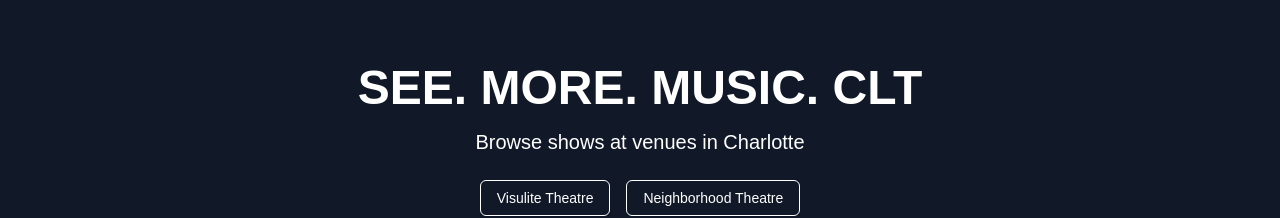
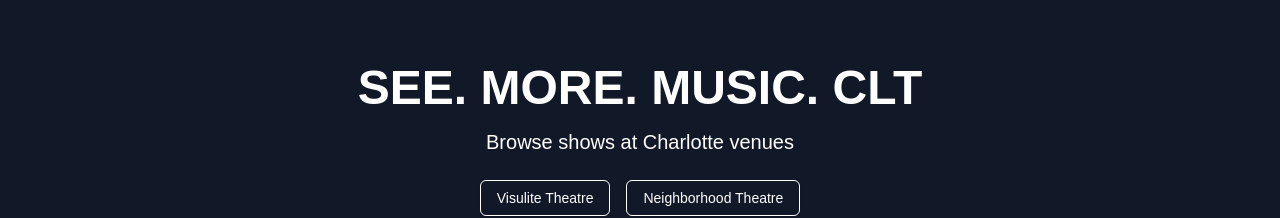
Before and after one commit to EricL2001/clt-shows-beta, a Next.js app: page / in a window 1280 px wide. Shown: the top 218 px of the page. Built offline with nearby package versions, Linux system fonts and the light colour scheme.

Commit message:
fixed typo

```diff
--- a/components/ui/hero.tsx
+++ b/components/ui/hero.tsx
@@ -7,7 +7,7 @@
         <div className="container mx-auto px-4 pt-16 pb-8 flex flex-col text-center align-center">
           <h1 className="text-5xl font-bold mb-4">SEE. MORE. MUSIC. CLT</h1>
           <p className="text-xl mb-6 max-w-2xl mx-auto">
-            Browse shows at venues in Charlotte
+            Browse shows at Charlotte venues
           </p>
           <div className="flex flex-wrap justify-center gap-4">
             {venueData.map((venue) => (
```
